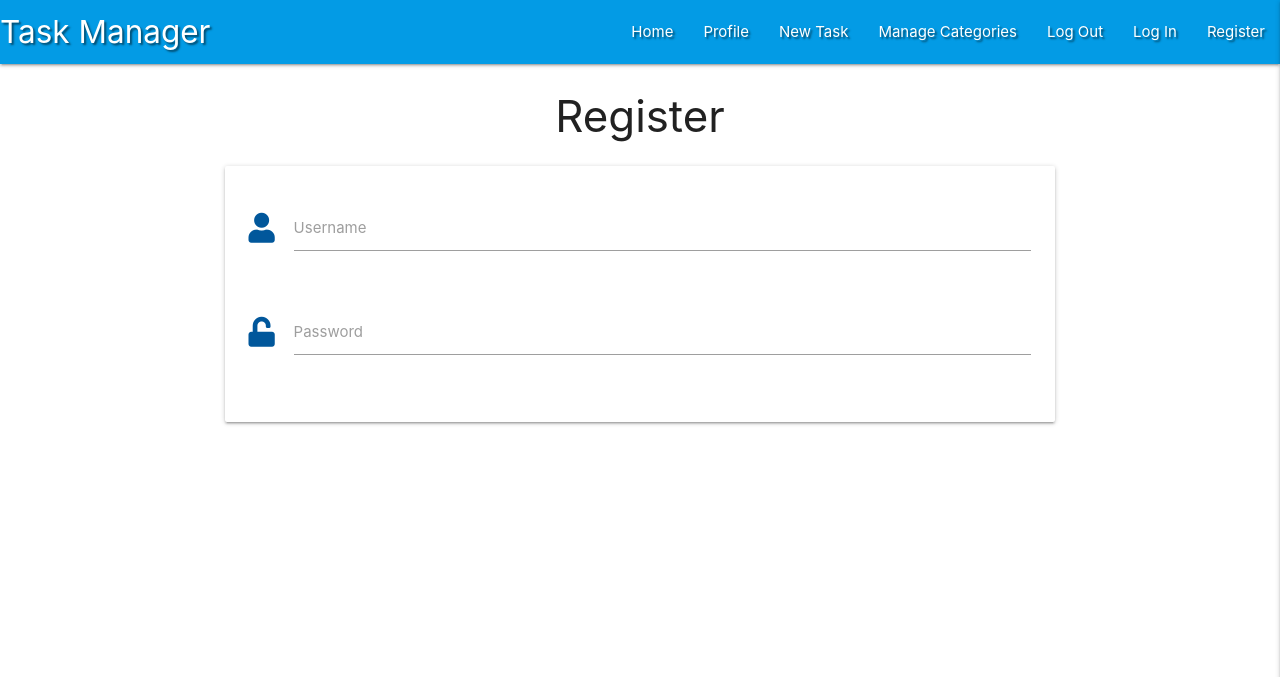
After one commit to Johnny-Morgan/flask-task-manager-project, a Flask app: page /register in a window 1280 px wide. The commit adds this page. Shown: the top 677 px of the page. Run offline with Flask 2, Linux system fonts and the light colour scheme; some libraries are stand-ins or nearby versions.

Commit message:
Add register template

```diff
--- a/app.py
+++ b/app.py
@@ -4,6 +4,7 @@ from flask import (
     redirect, request, session, url_for)
 from flask_pymongo import PyMongo
 from bson.objectid import ObjectId
+from werkzeug.security import generate_password_hash, check_password_hash
 if os.path.exists('env.py'):
     import env
 
@@ -24,6 +25,11 @@ def get_tasks():
     return render_template('tasks.html', tasks=tasks)
 
 
+@app.route('/register', methods=['GET', 'POST'])
+def register():
+    return render_template('register.html')
+
+
 if __name__ == '__main__':
     app.run(host=os.environ.get('IP'),
             port=os.environ.get('PORT'),
--- a/templates/base.html
+++ b/templates/base.html
@@ -29,7 +29,7 @@
                     <li><a href="#">Manage Categories</a></li>
                     <li><a href="#">Log Out</a></li>
                     <li><a href="#">Log In</a></li>
-                    <li><a href="#">Register</a></li>
+                    <li><a href="{{ url_for('register') }}">Register</a></li>
                 </ul>
             </div>
         </nav>
@@ -45,7 +45,7 @@
             <li><a href="#">Manage Categories</a></li>
             <li><a href="#">Log Out</a></li>
             <li><a href="#">Log In</a></li>
-            <li><a href="#">Register</a></li>
+            <li><a href="{{ url_for('register') }}">Register</a></li>
         </ul>
     </header>
     {% block content %}
--- /dev/null
+++ b/templates/register.html
@@ -0,0 +1,25 @@
+{% extends 'base.html'%}
+{% block content %}
+
+<h3 class="center-align">Register</h3>
+<div class="row">
+    <form class="col s12 m8 offset-m2">
+        <div class="card-panel">
+            <div class="row">
+                <div class="input-field col s12">
+                    <i class="fas fa-user prefix light-blue-text text-darken-4"></i>
+                    <input id="username" name="username" type="text" class="validate">
+                    <label for="username">Username</label>
+                </div>
+            </div>
+            <div class="row">
+                <div class="input-field col s12">
+                    <i class="fas fa-unlock prefix light-blue-text text-darken-4"></i>
+                    <input id="password" name="password" type="password" class="validate">
+                    <label for="password">Password</label>
+                </div>
+            </div>
+        </div>
+    </form>
+</div>
+{% endblock %}
```
